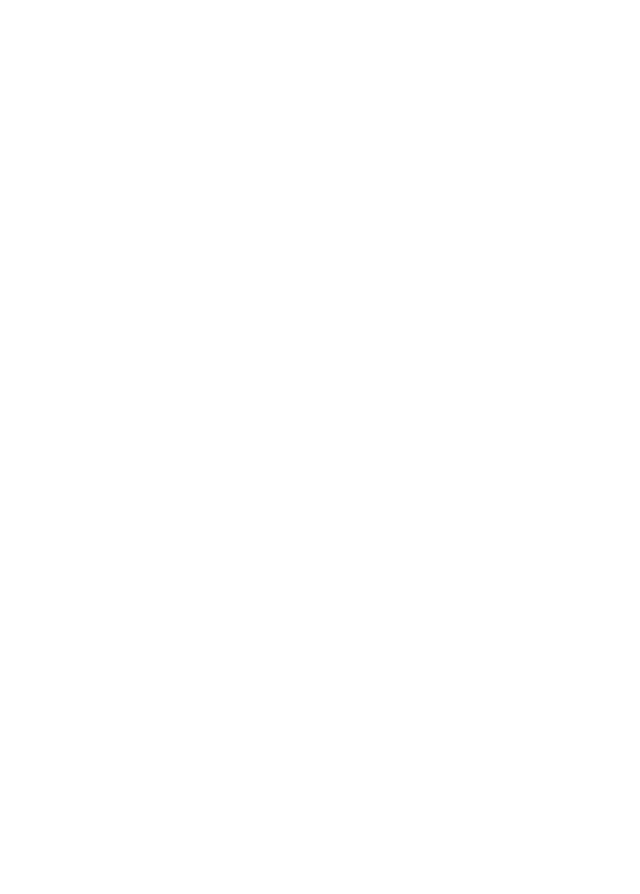
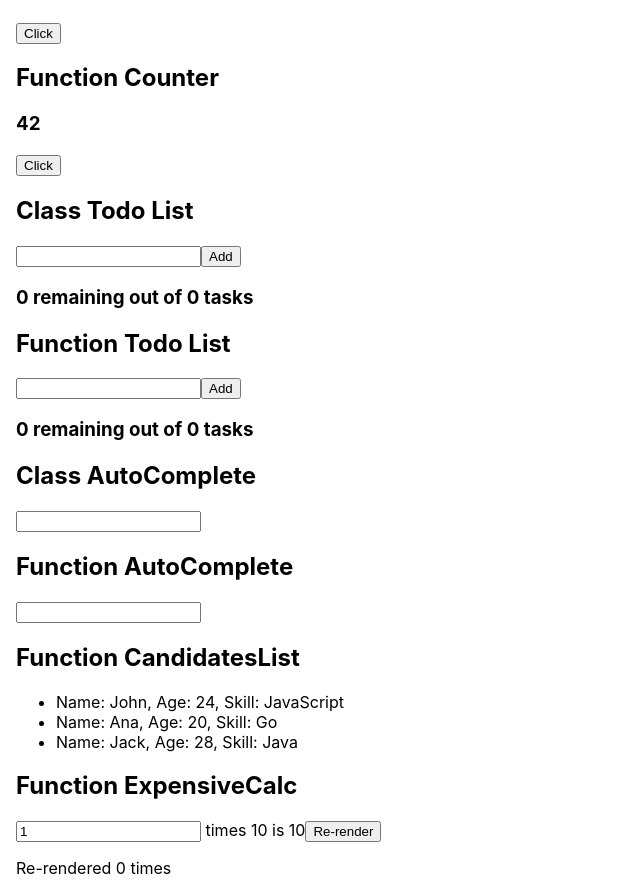
Before and after one commit to Knufle/Codility, a React (Vite) app: page / in a window 1280 px wide. Shown: the part 89-983 px from the top of the page, without its empty margins (0-640 px from the left). Before the commit the page ends 800 px from the top, so only its background shows below. Built offline with nearby package versions, Linux system fonts and the light colour scheme; no server answers.

Commit message:
Adding ExpensiveCalc component

```diff
--- a/src/App.tsx
+++ b/src/App.tsx
@@ -6,6 +6,7 @@ import FunctionAutoComplete from './components/AutoComplete/FunctionAutoComplete
 import FunctionCandidates from './components/Candidates/FunctionCandidates';
 import ClassCounter from './components/Counter/ClassCounter';
 import FunctionCounter from './components/Counter/FunctionCounter';
+import FunctionExpensiveCalc from './components/ExpensiveCalc/FunctionExpensiveCalc';
 import ClassHero from './components/Hero/ClassHero';
 import FunctionHero from './components/Hero/FunctionHero';
 import ClassToDoList from './components/ToDoList/ClassToDoList';
@@ -13,15 +14,15 @@ import FunctionToDoList from './components/ToDoList/FunctionToDoList';
 import { CandidatesContextProvider } from './store/candidates-context';
 
 function App() {
-  useEffect(() => {
-    axios.get('https://stackblitz-mock-api.herokuapp.com/').then((res) => {
-      console.log(res.data);
-    });
-  }, []);
+  // useEffect(() => {
+  //   axios.get('https://stackblitz-mock-api.herokuapp.com/').then((res) => {
+  //     console.log(res.data);
+  //   });
+  // }, []);
 
   return (
     <FunctionHero>
-      {/* <div>
+      <div>
         <ClassCounter />
         <FunctionCounter />
       </div>
@@ -32,10 +33,13 @@ function App() {
       <div>
         <ClassAutoComplete />
         <FunctionAutoComplete />
-      </div> */}
+      </div>
       <CandidatesContextProvider>
         <FunctionCandidates />
       </CandidatesContextProvider>
+      <div>
+        <FunctionExpensiveCalc />
+      </div>
     </FunctionHero>
   );
 }
--- a/src/components/Candidates/FunctionCandidates.tsx
+++ b/src/components/Candidates/FunctionCandidates.tsx
@@ -18,5 +18,10 @@ export default function FunctionCandidates() {
   }, []);
 
   // return <FunctionCandidatesList candidatesList={candidatesList} />;
-  return <FunctionCandidatesList />;
+  return (
+    <>
+      <h2>Function CandidatesList</h2>
+      <FunctionCandidatesList />
+    </>
+  );
 }
--- /dev/null
+++ b/src/components/ExpensiveCalc/FunctionExpensiveCalc.tsx
@@ -0,0 +1,33 @@
+import { useMemo, useState } from 'react';
+
+export default function FunctionExpensiveCalc() {
+  const [number, setNumber] = useState(1);
+  const [counter, setCounter] = useState(0);
+
+  const multipliedNumber = useMemo(() => multiplyByTen(number), [number]);
+
+  function multiplyByTen(number: number) {
+    console.log('multiplyByTen(number) called!');
+    return number * 10;
+  }
+
+  function handleNumberChange(event: any) {
+    setNumber(Number(event.target.value));
+  }
+
+  function handleReRender() {
+    setCounter((prevCounter) => prevCounter + 1);
+  }
+
+  return (
+    <>
+      <h2>Function ExpensiveCalc</h2>
+      <div>
+        <input type="number" value={number} onChange={handleNumberChange} />{' '}
+        times 10 is {multipliedNumber}
+        <button onClick={handleReRender}>Re-render</button>
+        <p>Re-rendered {counter} times</p>
+      </div>
+    </>
+  );
+}
```
